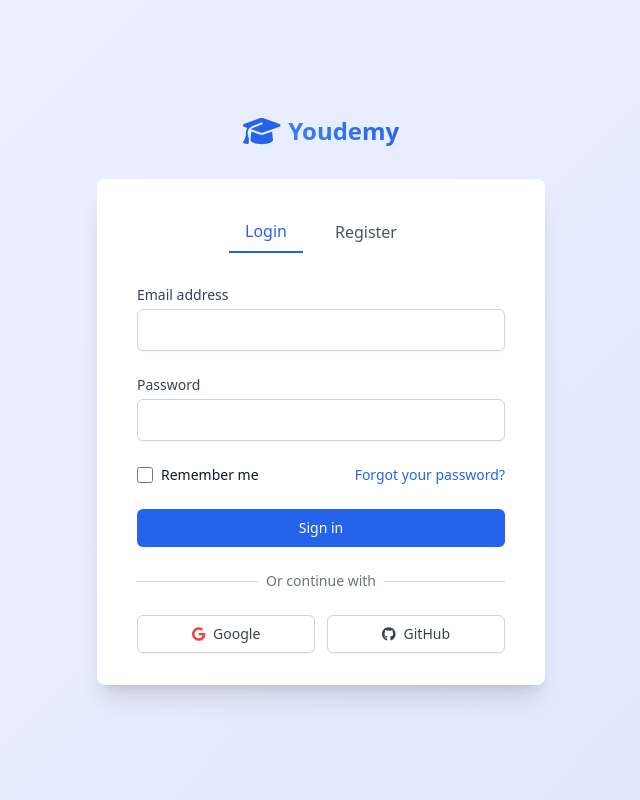
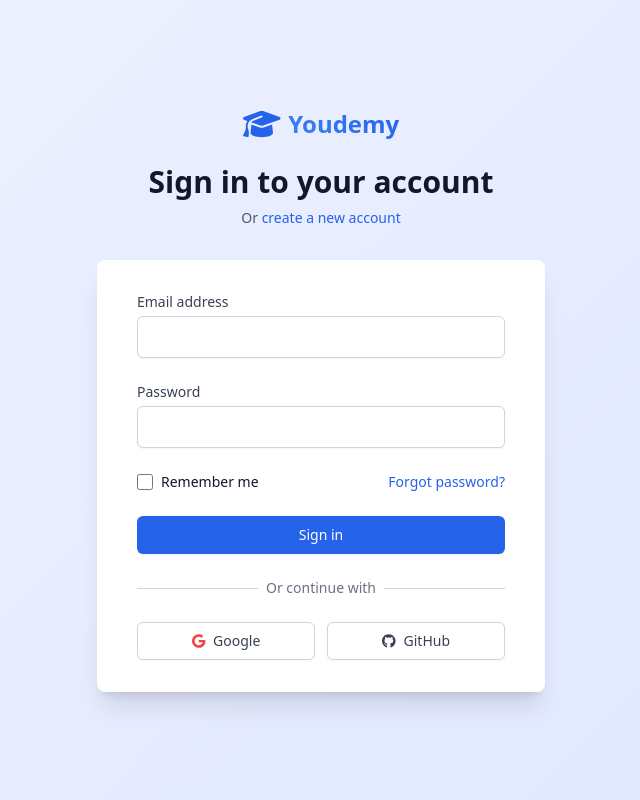
Before and after one commit to asma828/Plateforme-de-Cours-en-Ligne-Youdemy, a PHP site: page /login.php in a window 1280 px wide. Shown: the whole page, without its empty margins (319-959 px from the left). Run offline with PHP 8.4, Linux system fonts and the light colour scheme; some libraries are stand-ins or nearby versions.

Commit message:
add the login form and backend

```diff
--- a/pages/auth/login.php
+++ b/pages/auth/login.php
@@ -1,9 +1,60 @@
+<?php
+session_start();
+require_once "../../includes/init.php";
+// Check for success message
+if (isset($_SESSION['success_message'])) {
+    $successMessage = $_SESSION['success_message'];
+    unset($_SESSION['success_message']);
+}
+
+use Youdemy\Classes\User;
+
+$errorMessage = '';
+
+if ($_SERVER['REQUEST_METHOD'] === 'POST') {
+    try {
+        $email = trim($_POST['email'] ?? '');
+        $password = $_POST['password'] ?? '';
+
+        // Validate input
+        if (!$email || !$password) {
+            throw new Exception('Please enter both email and password.');
+        }
+
+        // Attempt login
+        $role = User::login($email, $password);
+
+        // Redirect based on role
+        switch ($role) {
+            case 'Student':
+                header('Location: ../student/courses_list.php');
+                break;
+            case 'Teacher':
+                header('Location: ../teacher/my_courses.php');
+                break;
+            case 'Admin':
+                header('Location: ../admin/dashboard.php');
+                break;
+            default:
+                throw new Exception('Invalid user role.');
+        }
+        exit;
+
+    } catch (Exception $e) {
+        $errorMessage = $e->getMessage();
+        $_SESSION['error_message'] = $errorMessage;
+        header('Location: login.php');
+        exit;
+    }
+}
+?>
+
 <!DOCTYPE html>
 <html lang="en">
 <head>
     <meta charset="UTF-8">
     <meta name="viewport" content="width=device-width, initial-scale=1.0">
-    <title>Youdemy - Login/Register</title>
+    <title>Youdemy - Login</title>
     <script src="https://cdnjs.cloudflare.com/ajax/libs/font-awesome/6.5.1/js/all.min.js"></script>
     <script src="https://cdn.tailwindcss.com"></script>
     <style>
@@ -24,59 +75,46 @@
                 <i class="fas fa-graduation-cap text-3xl text-blue-600 mr-2"></i>
                 <span class="text-2xl font-bold gradient-text">Youdemy</span>
             </div>
+            <h2 class="mt-6 text-center text-3xl font-extrabold text-gray-900">Sign in to your account</h2>
+            <p class="mt-2 text-center text-sm text-gray-600">
+                Or
+                <a href="register.php" class="font-medium text-blue-600 hover:text-blue-500">create a new account</a>
+            </p>
         </div>
 
-        <!-- Login Form -->
         <div class="sm:mx-auto sm:w-full sm:max-w-md">
             <div class="bg-white py-8 px-4 shadow-xl sm:rounded-lg sm:px-10">
-                <div class="flex justify-center space-x-4 mb-8">
-                    <button class="px-4 py-2 text-blue-600 border-b-2 border-blue-600 font-medium">Login</button>
-                    <button class="px-4 py-2 text-gray-600 hover:text-blue-600">Register</button>
+                <?php if (isset($successMessage)): ?>
+                    <div class="bg-green-100 border border-green-400 text-green-700 px-4 py-3 rounded mb-4">
+                        <?= htmlspecialchars($successMessage) ?>
                     </div>
+                <?php endif; ?>
 
-                <form class="space-y-6" action="#" method="POST">
+                <form class="space-y-6" action="login.php" method="POST">
                     <div>
-                        <label for="email" class="block text-sm font-medium text-gray-700">
-                            Email address
-                        </label>
-                        <div class="mt-1">
-                            <input id="email" name="email" type="email" required
-                                   class="appearance-none block w-full px-3 py-2 border border-gray-300 rounded-md shadow-sm placeholder-gray-400 focus:outline-none focus:ring-blue-500 focus:border-blue-500">
-                        </div>
+                        <label for="email" class="block text-sm font-medium text-gray-700">Email address</label>
+                        <input type="email" id="email" name="email" required
+                               class="mt-1 block w-full px-3 py-2 border border-gray-300 rounded-md shadow-sm focus:outline-none focus:ring-blue-500 focus:border-blue-500">
                     </div>
 
                     <div>
-                        <label for="password" class="block text-sm font-medium text-gray-700">
-                            Password
-                        </label>
-                        <div class="mt-1">
-                            <input id="password" name="password" type="password" required
-                                   class="appearance-none block w-full px-3 py-2 border border-gray-300 rounded-md shadow-sm placeholder-gray-400 focus:outline-none focus:ring-blue-500 focus:border-blue-500">
-                        </div>
+                        <label for="password" class="block text-sm font-medium text-gray-700">Password</label>
+                        <input type="password" id="password" name="password" required
+                               class="mt-1 block w-full px-3 py-2 border border-gray-300 rounded-md shadow-sm focus:outline-none focus:ring-blue-500 focus:border-blue-500">
                     </div>
 
                     <div class="flex items-center justify-between">
                         <div class="flex items-center">
-                            <input id="remember_me" name="remember_me" type="checkbox"
+                            <input type="checkbox" id="remember-me" name="remember-me"
                                    class="h-4 w-4 text-blue-600 focus:ring-blue-500 border-gray-300 rounded">
-                            <label for="remember_me" class="ml-2 block text-sm text-gray-900">
-                                Remember me
-                            </label>
+                            <label for="remember-me" class="ml-2 block text-sm text-gray-900">Remember me</label>
+                        </div>
+                        <a href="#" class="text-sm font-medium text-blue-600 hover:text-blue-500">Forgot password?</a>
                     </div>
 
-                        <div class="text-sm">
-                            <a href="#" class="font-medium text-blue-600 hover:text-blue-500">
-                                Forgot your password?
-                            </a>
-                        </div>
-                    </div>
-
-                    <div>
-                        <button type="submit"
-                                class="w-full flex justify-center py-2 px-4 border border-transparent rounded-md shadow-sm text-sm font-medium text-white bg-blue-600 hover:bg-blue-700 focus:outline-none focus:ring-2 focus:ring-offset-2 focus:ring-blue-500">
+                    <button type="submit" class="w-full py-2 px-4 border border-transparent rounded-md shadow-sm text-sm font-medium text-white bg-blue-600 hover:bg-blue-700 focus:outline-none focus:ring-2 focus:ring-offset-2 focus:ring-blue-500">
                         Sign in
                     </button>
-                    </div>
                 </form>
 
                 <div class="mt-6">
@@ -90,14 +128,11 @@
                     </div>
 
                     <div class="mt-6 grid grid-cols-2 gap-3">
-                        <div>
-                            <a href="#" class="w-full flex items-center justify-center px-4 py-2 border border-gray-300 rounded-md shadow-sm text-sm font-medium text-gray-700 bg-white hover:bg-gray-50">
+                        <a href="#" class="flex items-center justify-center px-4 py-2 border border-gray-300 rounded-md shadow-sm text-sm font-medium text-gray-700 bg-white hover:bg-gray-50">
                             <i class="fab fa-google text-red-500 mr-2"></i>
                             Google
                         </a>
-                        </div>
-                        <div>
-                            <a href="#" class="w-full flex items-center justify-center px-4 py-2 border border-gray-300 rounded-md shadow-sm text-sm font-medium text-gray-700 bg-white hover:bg-gray-50">
+                        <a href="#" class="flex items-center justify-center px-4 py-2 border border-gray-300 rounded-md shadow-sm text-sm font-medium text-gray-700 bg-white hover:bg-gray-50">
                             <i class="fab fa-github mr-2"></i>
                             GitHub
                         </a>
@@ -106,6 +141,5 @@
             </div>
         </div>
     </div>
-    </div>
 </body>
 </html>
```
Lines whose indentation alone changed are shown as unchanged.
